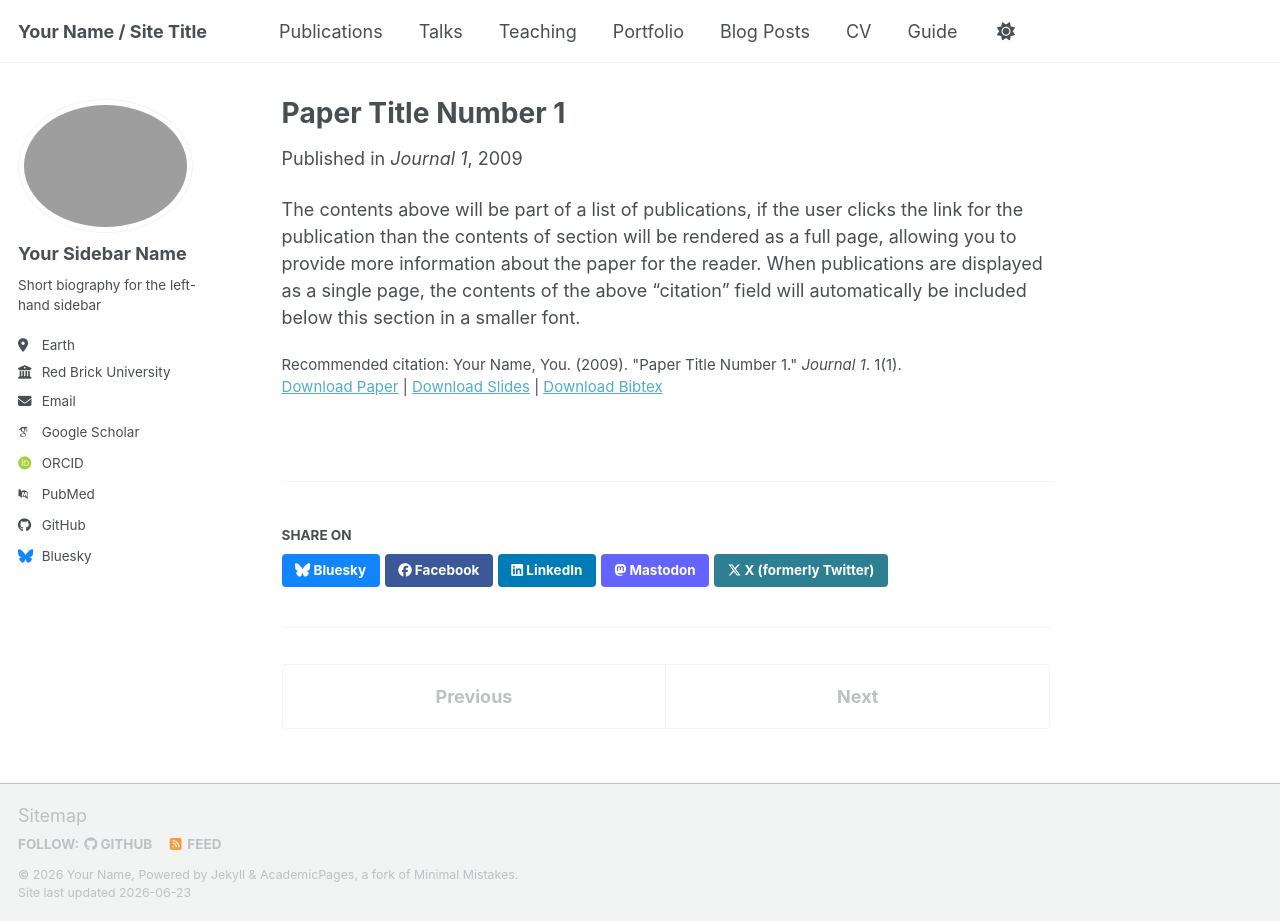
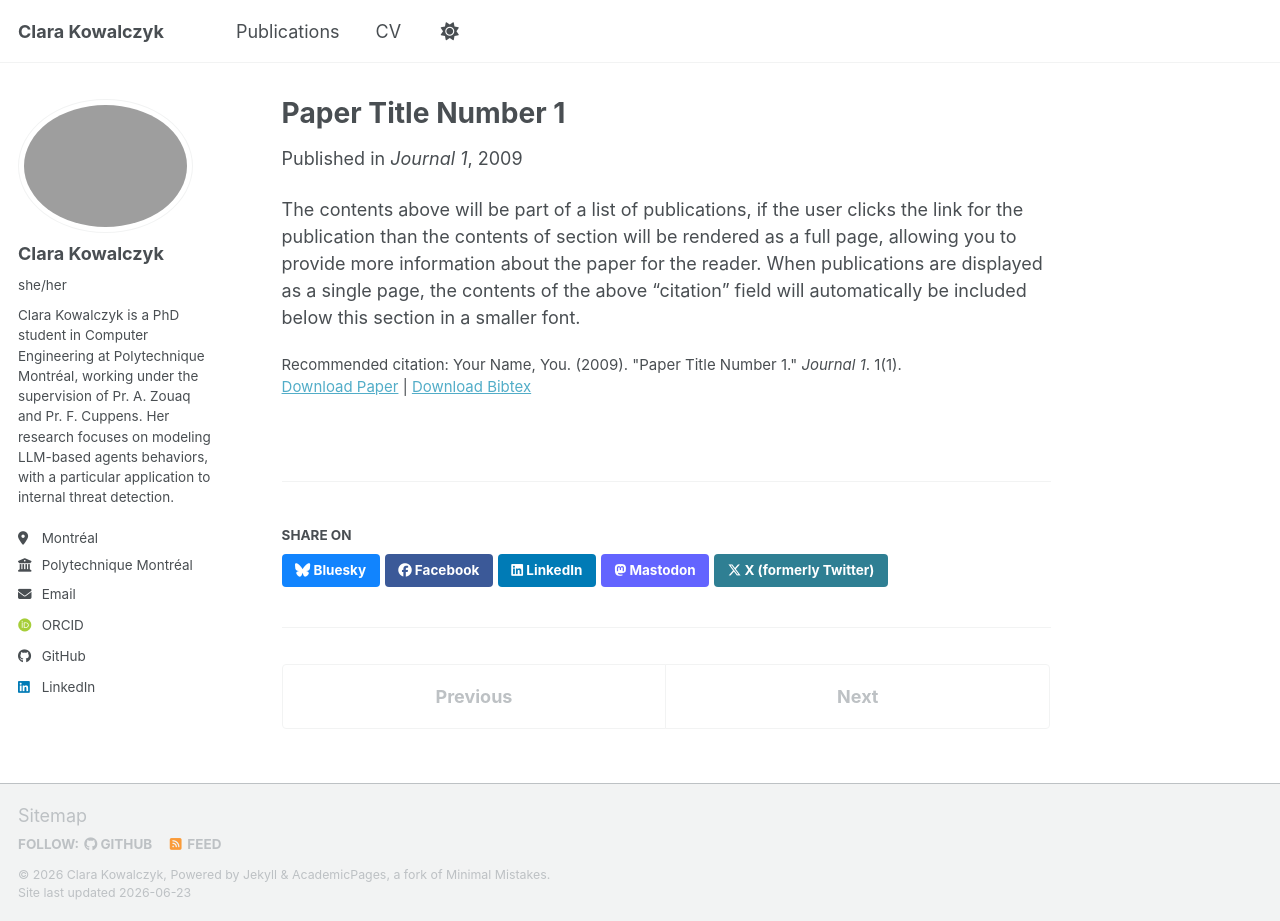
Before and after one commit to ClaraKowalczyk/clarakowalczyk.github.io, a Jekyll site: the page built from _publications/2009-10-01-paper-title-number-1.md, in a window 1280 px wide and 921 px high. Built offline with Jekyll 4.4.1, drawn with Linux system fonts in a browser that asks for light colours; some web fonts are replaced; a script bundle is joined from its source files by our own code; library files that are not in the unit come from our copies.

Commit message:
Removed template-related information and replaced them with my basic info

```diff
--- a/_config.yml
+++ b/_config.yml
@@ -9,14 +9,14 @@
 # Basic Site Settings
 locale                   : "en-US"
 site_theme               : "default" # The available themes options are "default", "air", "sunrise", "mint", "dirt" and "contrast"
-title                    : "Your Name / Site Title"
+title                    : "Clara Kowalczyk"
 title_separator          : "-"
-name                     : &name "Your Name"
+name                     : &name "Clara Kowalczyk"
 description              : &description "Your Name's academic portfolio"   # Update this with a general description of your site, this is the default if not overridden by a page
-url                      : https://academicpages.github.io # The base hostname & protocol for your site e.g. "https://[your GitHub username].github.io",
+url                      : https://clarakowalczyk.github.io # The base hostname & protocol for your site e.g. "https://[your GitHub username].github.io",
                                                            # or if you already have some other page hosted on Github then use "https://[your GitHub username].github.io/[Your Repo Name]"
 baseurl                  : "" # the subpath of your site, e.g. "/blog"
-repository               : "academicpages/academicpages.github.io"
+repository               : "ClaraKowalczyk/clarakowalczyk.github.io"
 
 # Site Author - The following control what appear as part of the author content on the side bar.
 #               If a field is blank the icon and link will not appear, otherwise it will be shown.
@@ -24,24 +24,24 @@ repository               : "academicpages/academicpages.github.io"
 author:
   # Biographic information
   avatar           : "profile.png"
-  name             : "Your Sidebar Name"
-  pronouns         : # example: "she/her"
-  bio              : "Short biography for the left-hand sidebar"
-  location         : "Earth"
-  employer         : "Red Brick University"
+  name             : "Clara Kowalczyk"
+  pronouns         : "she/her"
+  bio              : "Clara Kowalczyk is a PhD student in Computer Engineering at Polytechnique Montréal, working under the supervision of Pr. A. Zouaq and Pr. F. Cuppens. Her research focuses on modeling LLM-based agents behaviors, with a particular application to internal threat detection."
+  location         : "Montréal"
+  employer         : "Polytechnique Montréal"
   uri              : # URL
-  email            : "none@example.org"
+  email            : "clara.kowalczyk@etud.polymtl.ca"
 
   # Academic websites
   academia         : # URL
   arxiv            : # URL - Update with the correct link to your profile
-  googlescholar    : "https://scholar.google.com/citations?user=PS_CX0AAAAAJ"
+  googlescholar    : #"https://scholar.google.com/citations?user=PS_CX0AAAAAJ"
   inspire-hep      : # URL
   impactstory      : # URL
-  orcid            : "https://orcid.org/yourorcidurl"
+  orcid            : "https://orcid.org/0009-0007-9692-3983"
   semantic         : # URL
   ssrn             : # URL
-  pubmed           : "https://www.ncbi.nlm.nih.gov/pubmed/?term=john+snow"
+  pubmed           : #"https://www.ncbi.nlm.nih.gov/pubmed/?term=john+snow"
   researchgate     : # URL
   scopus           : # URL
   zotero           : # URL
@@ -51,13 +51,13 @@ author:
   bitbucket        : # Username - Update with your username on the site
   codepen          : # Username
   dribbble         : # Username
-  github           : "academicpages"
+  github           : "ClaraKowalczyk"
   kaggle           : # Username
   stackoverflow    : # User number or user number and name (i.e., use "1" or "1/jeff-atwood")
 
   # Social media
   artstation       : # Username
-  bluesky          : "bsky.app" # Replace this with you Bluesky username
+  bluesky          : #"bsky.app" # Replace this with you Bluesky username
   facebook         : # Username
   flickr           : # Username
   foursquare       : # Username
@@ -66,7 +66,7 @@ author:
   keybase          : # Username
   instagram        : # Username
   lastfm           : # Username
-  linkedin         : # Username
+  linkedin         : "clara-kowalczyk"
   mastodon         : # URL
   medium           : # URL
   pinterest        : # Username
@@ -84,8 +84,8 @@ author:
 
 # Publication Category - The following the list of publication categories and their headings
 publication_category:
-  books:
-    title: 'Books'
+  # books:
+  #   title: 'Books'
   manuscripts:
     title: 'Journal Articles'
   conferences:
@@ -222,16 +222,16 @@ kramdown:
 # These settings control the types of collections used by the template
 collections:
   teaching:
-    output: true
+    output: false
     permalink: /:collection/:path/
   publications:
     output: true
     permalink: /:collection/:path/
   portfolio:
-    output: true
+    output: false
     permalink: /:collection/:path/
   talks:
-    output: true
+    output: false
     permalink: /:collection/:path/
 
 
@@ -248,6 +248,7 @@ defaults:
       comments: true
       share: true
       related: true
+      published: false
   # _pages
   - scope:
       path: ""
@@ -272,7 +273,7 @@ defaults:
       layout: single
       author_profile: true
       share: true
-      comments: true
+      comments: false
   # _portfolio
   - scope:
       path: ""
```
Also changed, not shown: README.md (deleted, +0 -96 lines), _data/navigation.yml (+10 -10 lines), _publications/2009-10-01-paper-title-number-1.md (+3 -3 lines), images/bio-photo-2.jpg (deleted), images/bio-photo.jpg (deleted), images/editing-talk.png (deleted), 2 other files.
